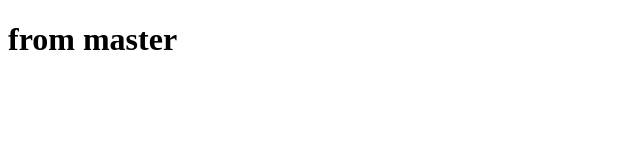
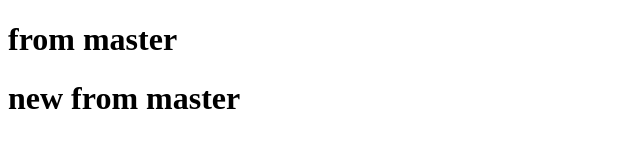
Before and after one commit to khaled94techcampus/techcampus-1, a plain HTML site: page about_us.html in a window 1280 px wide. Shown: the whole page, without its empty margins (0-640 px from the left). Drawn offline with Linux system fonts and the light colour scheme.

Commit message:
new line

```diff
--- a/about_us.html
+++ b/about_us.html
@@ -5,5 +5,6 @@
 </head>
 <body>
    <h1>from master</h1>
+    <h1>new from master</h1>
 </body>
 </html>
```
